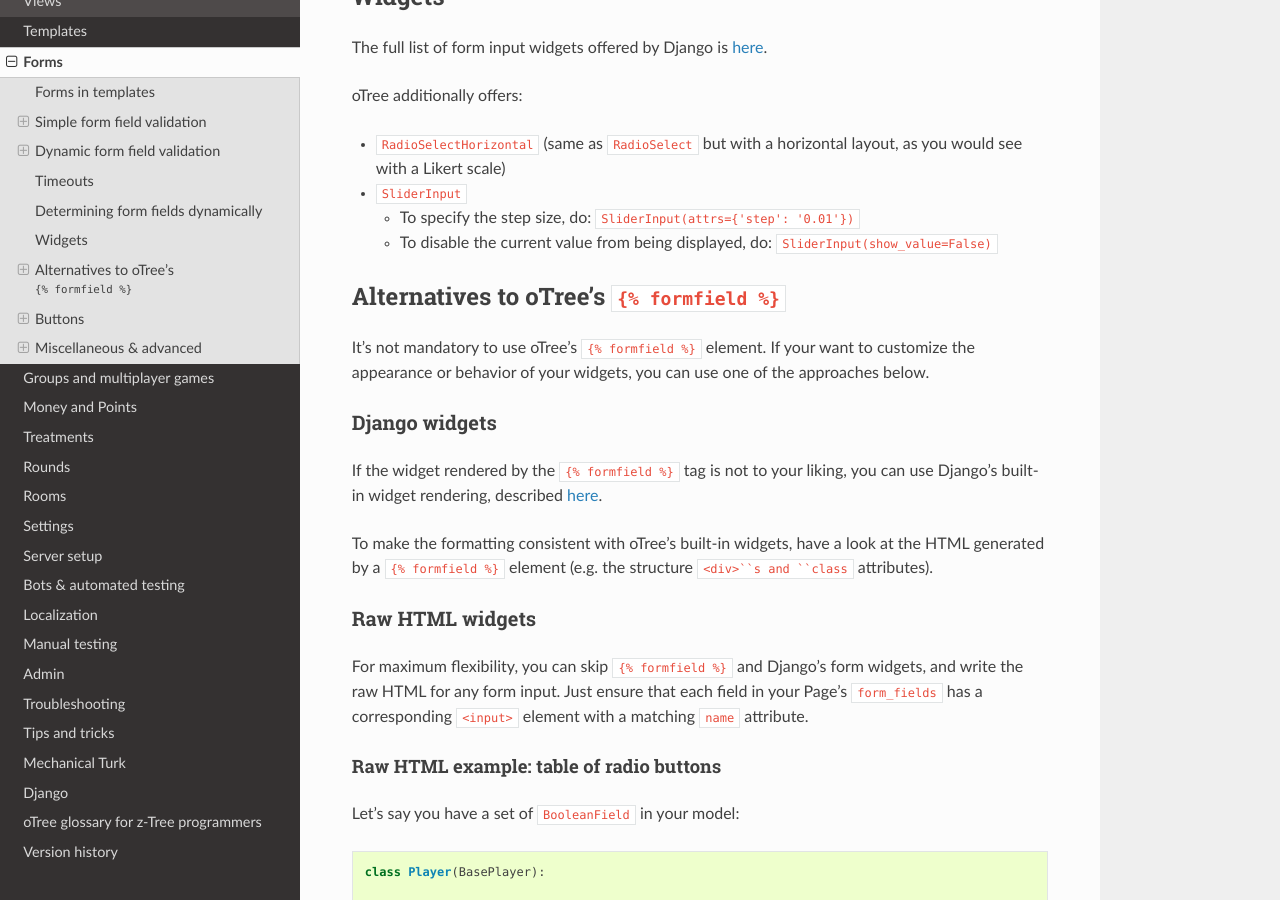
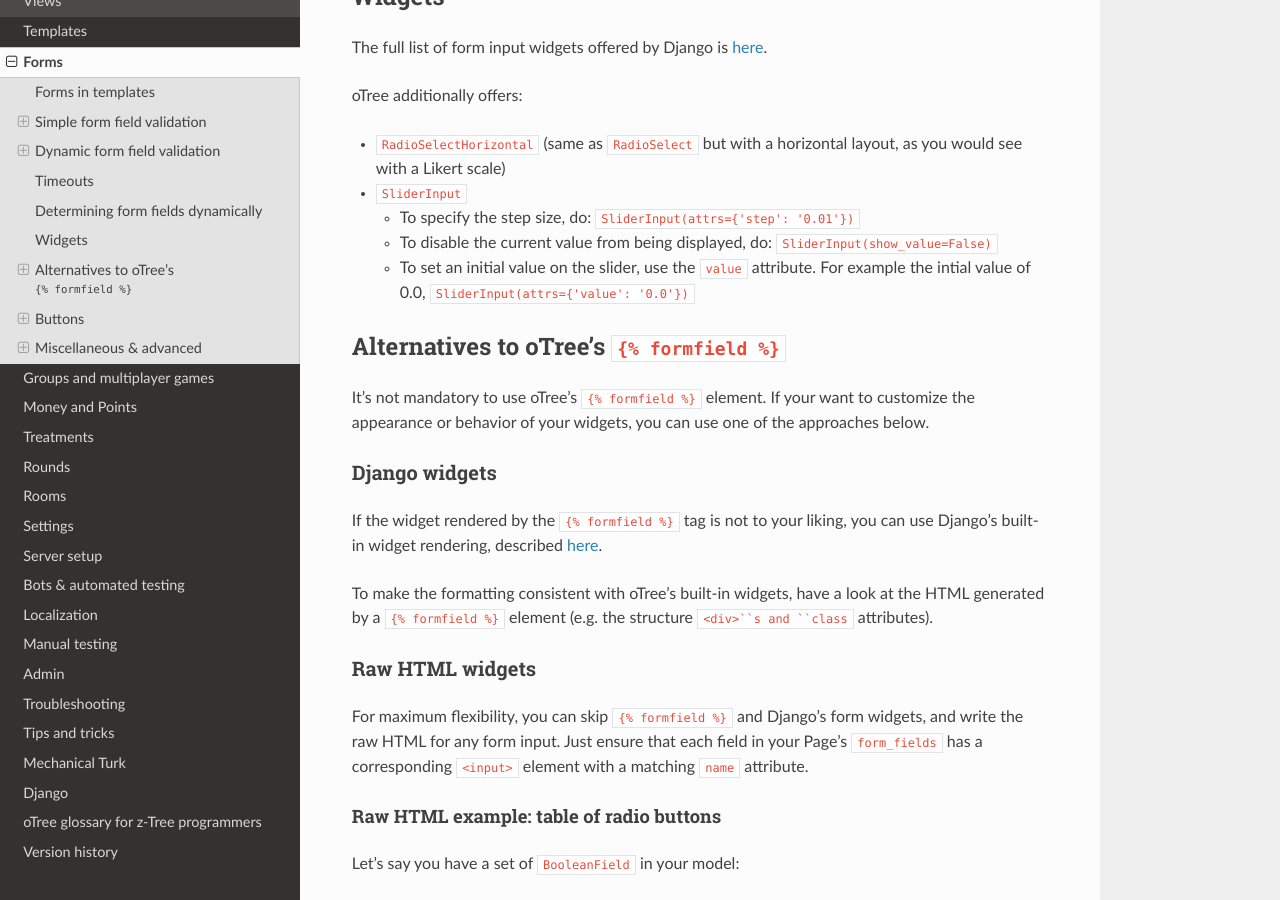
Before and after one commit to oTree-org/otree-docs, a Sphinx documentation site: the page built from source/forms.rst, in a window 1280 px wide and 900 px high, scrolled down 6473 px. Built offline with Sphinx 7.4.7 and the Read the Docs theme 2.0.0, drawn with Linux system fonts in a browser that asks for light colours; pages that are not in the unit, such as notebooks, are missing from menus.

Commit message:
Update forms.rst

```diff
--- a/source/forms.rst
+++ b/source/forms.rst
@@ -357,6 +357,7 @@
     -   To specify the step size, do: ``SliderInput(attrs={'step': '0.01'})``
     -   To disable the current value from being displayed, do:
         ``SliderInput(show_value=False)``
+    -   To set an initial value on the slider, use the ``value`` attribute. For example the intial value of 0.0, ``SliderInput(attrs={'value': '0.0'})``
 
 
 Alternatives to oTree's ``{% formfield %}``
```
